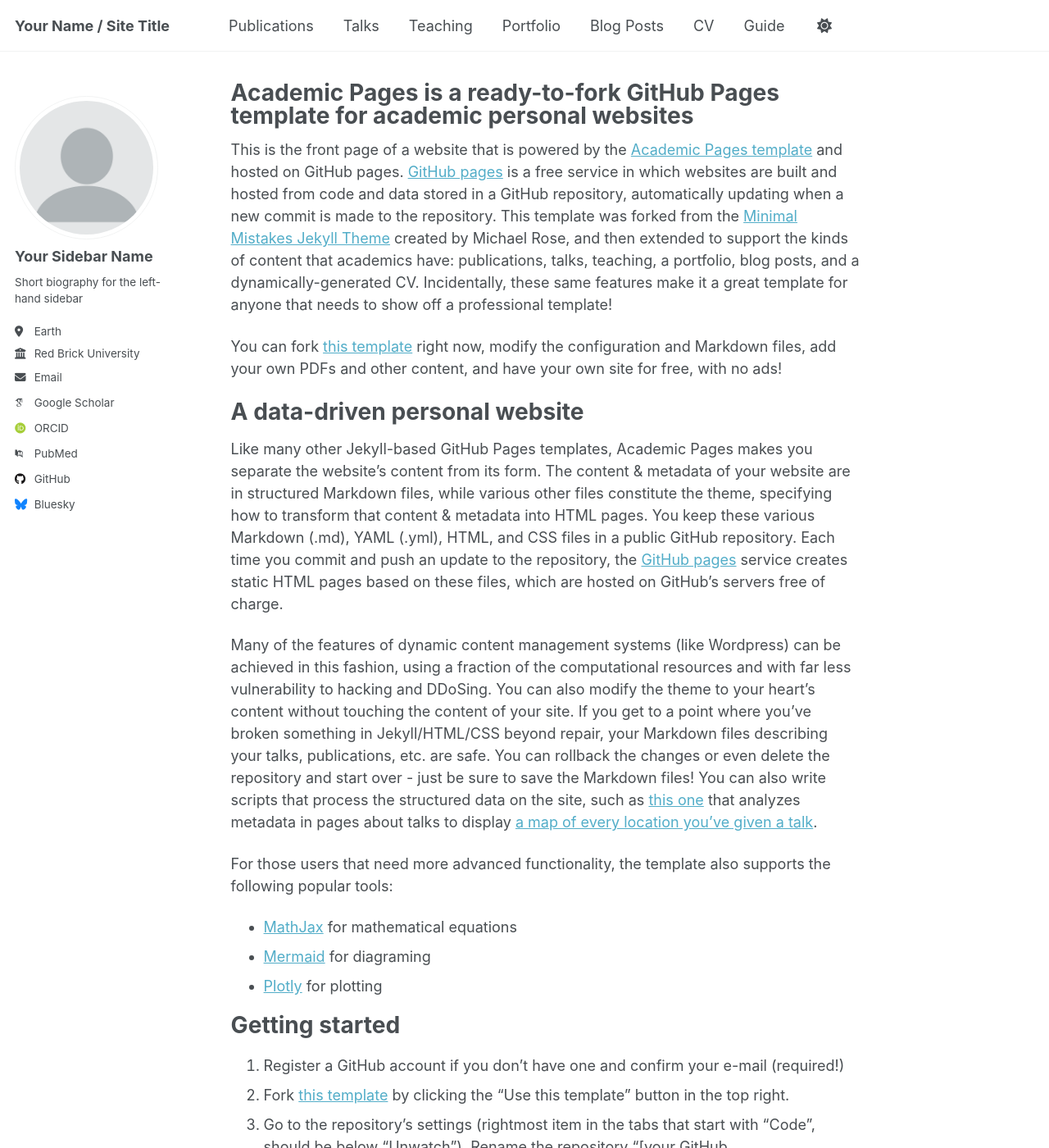
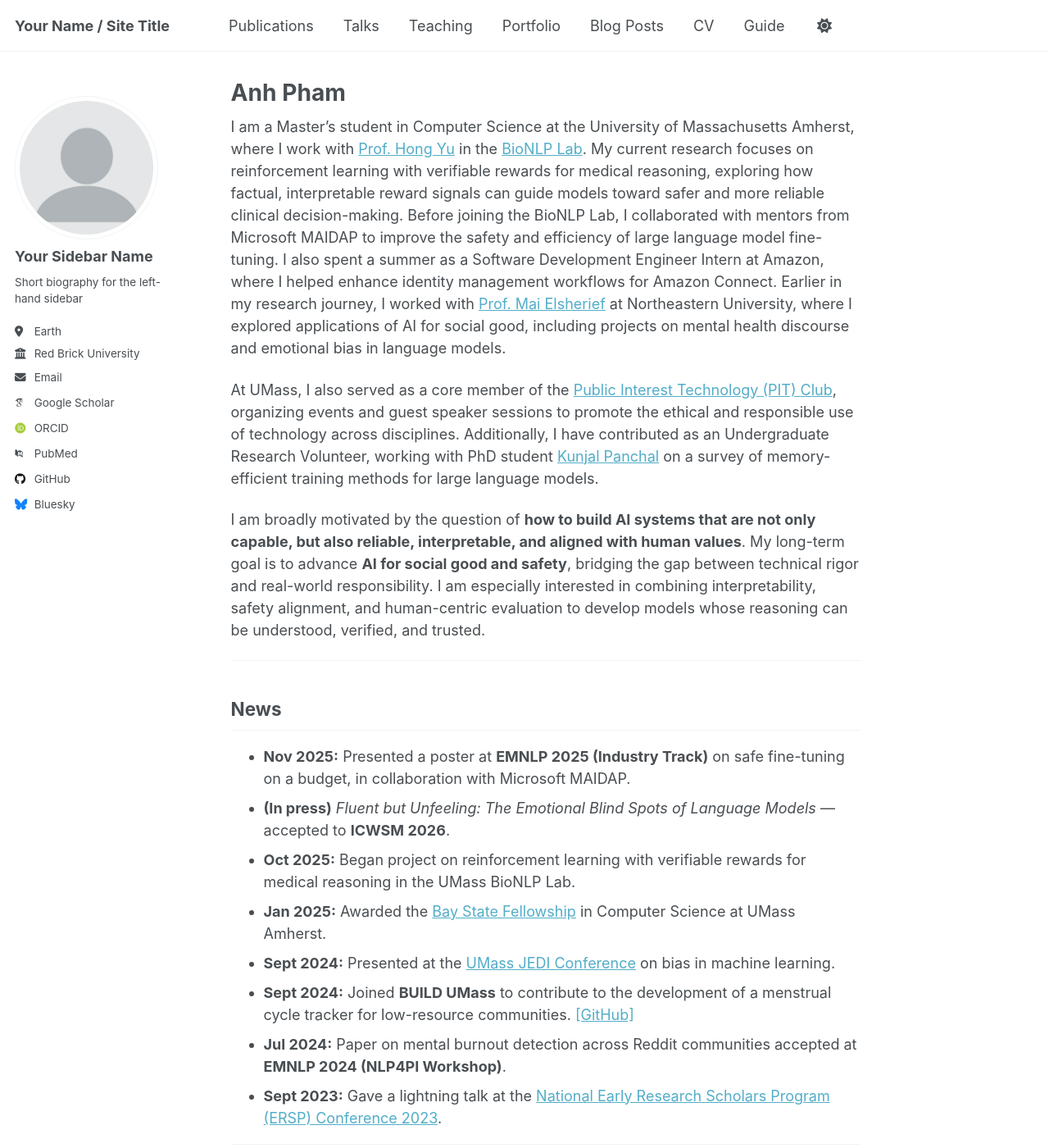
Before and after one commit to ShadowMuffin25/shadowmuffin25.github.io, a Jekyll site: the page built from _pages/about.md, in a window 1280 px wide and 1400 px high. Shown: the whole window at 82% size. Built offline with Jekyll 4.4.1, drawn with Linux system fonts in a browser that asks for light colours; some web fonts are replaced; a script that is not in the unit is left out; some of the changed text lies outside the part shown.

Commit message:
Update about.md

```diff
--- a/_pages/about.md
+++ b/_pages/about.md
@@ -1,56 +1,57 @@
 ---
 permalink: /
-title: "Academic Pages is a ready-to-fork GitHub Pages template for academic personal websites"
+title: "Anh Pham"
 author_profile: true
 redirect_from:
   - /about/
   - /about.html
 ---
 
-This is the front page of a website that is powered by the [Academic Pages template](https://github.com/academicpages/academicpages.github.io) and hosted on GitHub pages. [GitHub pages](https://pages.github.com) is a free service in which websites are built and hosted from code and data stored in a GitHub repository, automatically updating when a new commit is made to the repository. This template was forked from the [Minimal Mistakes Jekyll Theme](https://mmistakes.github.io/minimal-mistakes/) created by Michael Rose, and then extended to support the kinds of content that academics have: publications, talks, teaching, a portfolio, blog posts, and a dynamically-generated CV. Incidentally, these same features make it a great template for anyone that needs to show off a professional template!
+I am a Master’s student in Computer Science at the University of Massachusetts Amherst, where I work with [Prof. Hong Yu](https://www.cics.umass.edu/about/directory/hong-yu) in the [BioNLP Lab](https://bio-nlp.github.io/index.html). My current research focuses on reinforcement learning with verifiable rewards for medical reasoning, exploring how factual, interpretable reward signals can guide models toward safer and more reliable clinical decision-making. Before joining the BioNLP Lab, I collaborated with mentors from Microsoft MAIDAP to improve the safety and efficiency of large language model fine-tuning. I also spent a summer as a Software Development Engineer Intern at Amazon, where I helped enhance identity management workflows for Amazon Connect. Earlier in my research journey, I worked with [Prof. Mai Elsherief](https://www.maielsherief.com/) at Northeastern University, where I explored applications of AI for social good, including projects on mental health discourse and emotional bias in language models.
 
- You can fork [this template](https://github.com/academicpages/academicpages.github.io) right now, modify the configuration and Markdown files, add your own PDFs and other content, and have your own site for free, with no ads!
+At UMass, I also served as a core member of the [Public Interest Technology (PIT) Club](https://sites.google.com/umass.edu/pitumass?usp=share_link), organizing events and guest speaker sessions to promote the ethical and responsible use of technology across disciplines. Additionally, I have contributed as an Undergraduate Research Volunteer, working with PhD student [Kunjal Panchal](https://astuary.github.io/Kunjal/) on a survey of memory-efficient training methods for large language models.
 
-A data-driven personal website
-======
-Like many other Jekyll-based GitHub Pages templates, Academic Pages makes you separate the website's content from its form. The content & metadata of your website are in structured Markdown files, while various other files constitute the theme, specifying how to transform that content & metadata into HTML pages. You keep these various Markdown (.md), YAML (.yml), HTML, and CSS files in a public GitHub repository. Each time you commit and push an update to the repository, the [GitHub pages](https://pages.github.com/) service creates static HTML pages based on these files, which are hosted on GitHub's servers free of charge.
+I am broadly motivated by the question of **how to build AI systems that are not only capable, but also reliable, interpretable, and aligned with human values**. My long-term goal is to advance **AI for social good and safety**, bridging the gap between technical rigor and real-world responsibility. I am especially interested in combining interpretability, safety alignment, and human-centric evaluation to develop models whose reasoning can be understood, verified, and trusted.
 
-Many of the features of dynamic content management systems (like Wordpress) can be achieved in this fashion, using a fraction of the computational resources and with far less vulnerability to hacking and DDoSing. You can also modify the theme to your heart's content without touching the content of your site. If you get to a point where you've broken something in Jekyll/HTML/CSS beyond repair, your Markdown files describing your talks, publications, etc. are safe. You can rollback the changes or even delete the repository and start over - just be sure to save the Markdown files! You can also write scripts that process the structured data on the site, such as [this one](https://github.com/academicpages/academicpages.github.io/blob/master/talkmap.ipynb) that analyzes metadata in pages about talks to display [a map of every location you've given a talk](https://academicpages.github.io/talkmap.html).
+---
 
-For those users that need more advanced functionality, the template also supports the following popular tools:
-- [MathJax](https://www.mathjax.org/) for mathematical equations
-- [Mermaid](https://mermaid.js.org/) for diagraming
-- [Plotly](https://plotly.com/javascript/) for plotting
+## News
+- **Nov 2025:** Presented a poster at **EMNLP 2025 (Industry Track)** on safe fine-tuning on a budget, in collaboration with Microsoft MAIDAP.
+- **(In press)** *Fluent but Unfeeling: The Emotional Blind Spots of Language Models* — accepted to **ICWSM 2026**.
+- **Oct 2025:** Began project on reinforcement learning with verifiable rewards for medical reasoning in the UMass BioNLP Lab.
+- **Jan 2025:** Awarded the [Bay State Fellowship](https://www.cics.umass.edu/academics/scholarships-and-fellowships/bay-state-scholarship-program) in Computer Science at UMass Amherst.
+- **Sept 2024:** Presented at the [UMass JEDI Conference](https://www.umass.edu/dialogue/events/justice-equity-diversity-and-inclusion-jedi-conference-2024) on bias in machine learning.
+- **Sept 2024:** Joined **BUILD UMass** to contribute to the development of a menstrual cycle tracker for low-resource communities. [[GitHub]](https://github.com/ducth1903/sas-period-tracker)
+- **Jul 2024:**  Paper on mental burnout detection across Reddit communities accepted at **EMNLP 2024 (NLP4PI Workshop)**.
+- **Sept 2023:** Gave a lightning talk at the [National Early Research Scholars Program (ERSP) Conference 2023](https://sites.google.com/ucsd.edu/ersp/about/2023-ersp-national-conference-virtual).
 
-Getting started
-======
-1. Register a GitHub account if you don't have one and confirm your e-mail (required!)
-1. Fork [this template](https://github.com/academicpages/academicpages.github.io) by clicking the "Use this template" button in the top right.
-1. Go to the repository's settings (rightmost item in the tabs that start with "Code", should be below "Unwatch"). Rename the repository "[your GitHub username].github.io", which will also be your website's URL.
-1. Set site-wide configuration and create content & metadata (see below -- also see [this set of diffs](https://archive.is/3TPas) showing what files were changed to set up [an example site](https://getorg-testacct.github.io) for a user with the username "getorg-testacct")
-1. Upload any files (like PDFs, .zip files, etc.) to the files/ directory. They will appear at https://[your GitHub username].github.io/files/example.pdf.
-1. Check status by going to the repository settings, in the "GitHub pages" section
 
-Site-wide configuration
-------
-The main configuration file for the site is in the base directory in [_config.yml](https://github.com/academicpages/academicpages.github.io/blob/master/_config.yml), which defines the content in the sidebars and other site-wide features. You will need to replace the default variables with ones about yourself and your site's github repository. The configuration file for the top menu is in [_data/navigation.yml](https://github.com/academicpages/academicpages.github.io/blob/master/_data/navigation.yml). For example, if you don't have a portfolio or blog posts, you can remove those items from that navigation.yml file to remove them from the header.
+---
 
-Create content & metadata
-------
-For site content, there is one Markdown file for each type of content, which are stored in directories like _publications, _talks, _posts, _teaching, or _pages. For example, each talk is a Markdown file in the [_talks directory](https://github.com/academicpages/academicpages.github.io/tree/master/_talks). At the top of each Markdown file is structured data in YAML about the talk, which the theme will parse to do lots of cool stuff. The same structured data about a talk is used to generate the list of talks on the [Talks page](https://academicpages.github.io/talks), each [individual page](https://academicpages.github.io/talks/2012-03-01-talk-1) for specific talks, the talks section for the [CV page](https://academicpages.github.io/cv), and the [map of places you've given a talk](https://academicpages.github.io/talkmap.html) (if you run this [python file](https://github.com/academicpages/academicpages.github.io/blob/master/talkmap.py) or [Jupyter notebook](https://github.com/academicpages/academicpages.github.io/blob/master/talkmap.ipynb), which creates the HTML for the map based on the contents of the _talks directory).
+## Selected Publications
 
-**Markdown generator**
+1. **How to Fine-Tune Safely on a Budget: Model Adaptation Using Minimal Resources**
+   *EMNLP Industry Track 2025.*
+   **Anh C. Pham**, Mihir Thalanki, Michael Sun, Aditya Chaloo, Ankita Gupta, Tian Xia, Aditya Mate, Ehi Nosakhare, Soundararajan Srinivasan
+   [Paper]([https://aclanthology.org/2025.emnlp-industry.138/](https://aclanthology.org/2025.emnlp-industry.138.pdf)) • [Code](https://github.com/696DS-Safety-Alignment-Microsoft/safety-tuned-llamas)
 
-The repository includes [a set of Jupyter notebooks](https://github.com/academicpages/academicpages.github.io/tree/master/markdown_generator
-) that converts a CSV containing structured data about talks or presentations into individual Markdown files that will be properly formatted for the Academic Pages template. The sample CSVs in that directory are the ones I used to create my own personal website at stuartgeiger.com. My usual workflow is that I keep a spreadsheet of my publications and talks, then run the code in these notebooks to generate the Markdown files, then commit and push them to the GitHub repository.
+3. **Inferring Mental Burnout Discourse Across Reddit Communities**
+   *EMNLP 2024 NLP4PI Workshop.*
+   Nazanin Sabri, **Anh C. Pham**, Ishita Kakkar, Mai ElSherief
+   [Paper]([/files/acl2024_burnout.pdf](https://aclanthology.org/2024.nlp4pi-1.21.pdf))
 
-How to edit your site's GitHub repository
-------
-Many people use a git client to create files on their local computer and then push them to GitHub's servers. If you are not familiar with git, you can directly edit these configuration and Markdown files directly in the github.com interface. Navigate to a file (like [this one](https://github.com/academicpages/academicpages.github.io/blob/master/_talks/2012-03-01-talk-1.md) and click the pencil icon in the top right of the content preview (to the right of the "Raw | Blame | History" buttons). You can delete a file by clicking the trashcan icon to the right of the pencil icon. You can also create new files or upload files by navigating to a directory and clicking the "Create new file" or "Upload files" buttons.
+4. **Fluent but Unfeeling: The Emotional Blind Spots of Language Models**
+   *ICWSM 2026 (to appear).*
+   Bangzhao Shu*, Isha Joshi*, Melissa Karnaze, **Anh C. Pham**, Ishita Kakkar, Sindhu Kothe, Arpine Hovasapian, Mai ElSherief
+   [Preprint](https://arxiv.org/pdf/2509.09593)
 
-Example: editing a Markdown file for a talk
-![Editing a Markdown file for a talk](/images/editing-talk.png)
+---
 
-For more info
-------
-More info about configuring Academic Pages can be found in [the guide](https://academicpages.github.io/markdown/), the [growing wiki](https://github.com/academicpages/academicpages.github.io/wiki), and you can always [ask a question on GitHub](https://github.com/academicpages/academicpages.github.io/discussions). The [guides for the Minimal Mistakes theme](https://mmistakes.github.io/minimal-mistakes/docs/configuration/) (which this theme was forked from) might also be helpful.
+## Teaching Assistant
+- **Fall 2025** (CS485) Intro to Natural Language Processing
+- **Spring 2025** (CS373) Intro to Computer Graphics
+
+---
+
+## Contact
+- **Email:** acpham [at] umass [dot] edu
```
